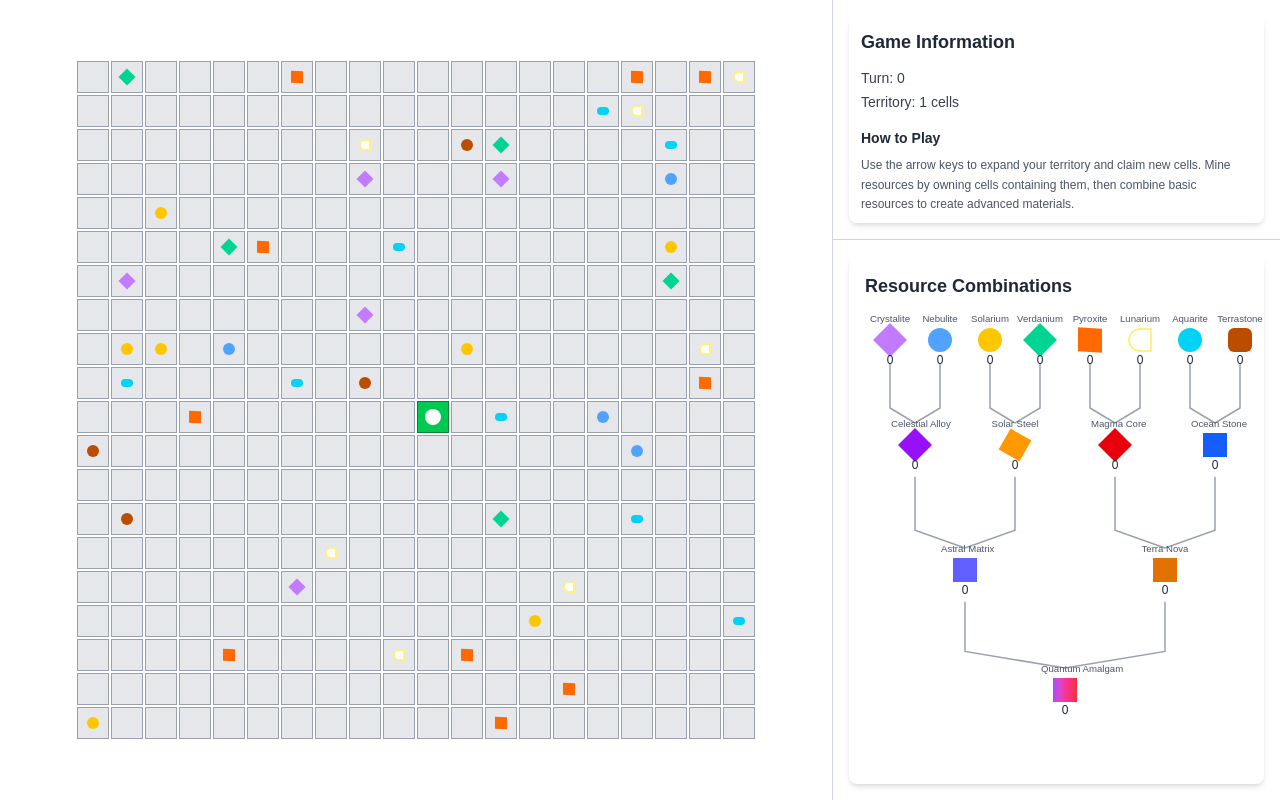
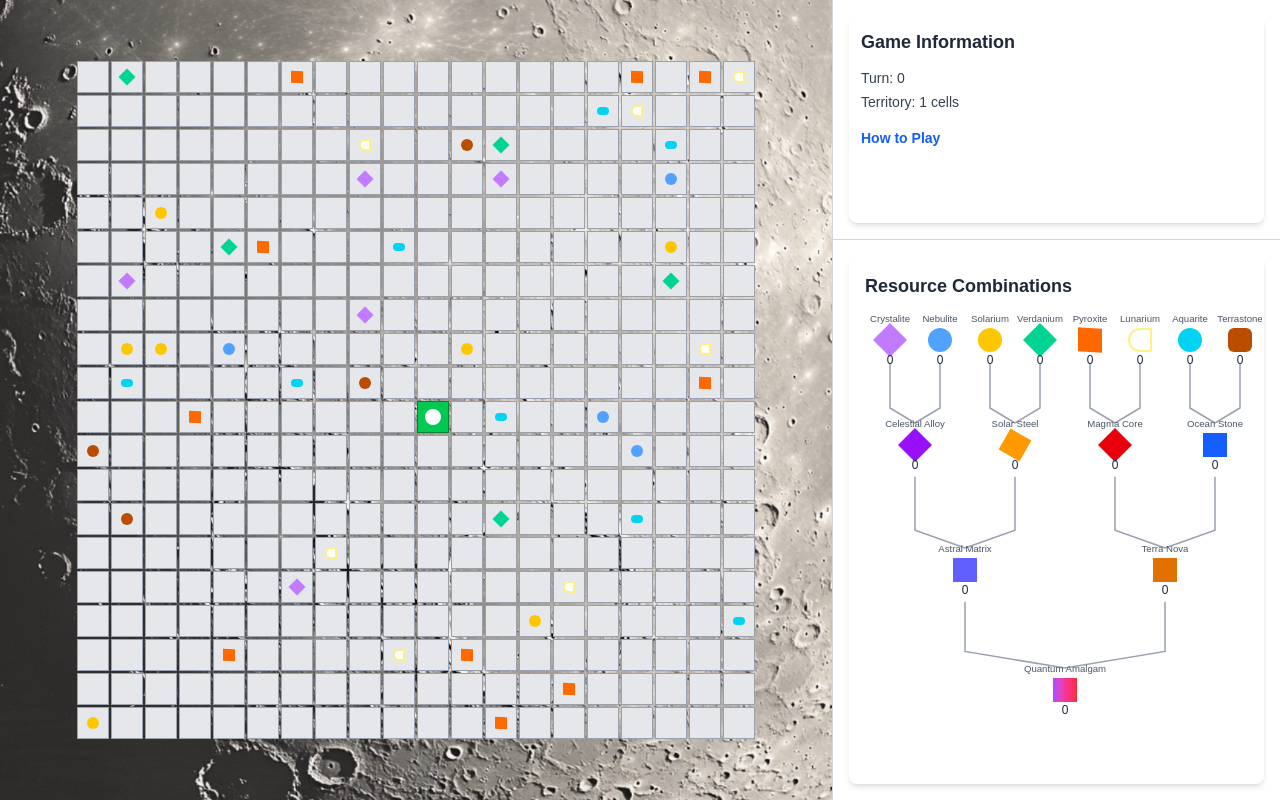
Before and after one commit to TreppLabs/quantum-amalgam, a Next.js app: page / in a window 1280 px wide. Built offline with nearby package versions, Linux system fonts and the light colour scheme.

Commit message:
several fixes

```diff
--- a/src/app/components/GameGrid.tsx
+++ b/src/app/components/GameGrid.tsx
@@ -265,6 +265,8 @@ const GameGrid: React.FC = () => {
   const [grid, setGrid] = useState<Cell[][]>(() => createInitialGrid(false));
   const [turnCount, setTurnCount] = useState(0);
   const [resources, setResources] = useState<Record<string, number>>({});
+  const [showInstructions, setShowInstructions] = useState(false);
+
 
   useEffect(() => {
     setGrid(createInitialGrid(true));
@@ -357,7 +359,9 @@ const GameGrid: React.FC = () => {
   return (
     <div className="flex h-screen w-full">
       {/* Game Grid - Left 65% */}
-      <div className="w-[65%] h-full flex items-center justify-center p-4">
+      <div className="w-[65%] h-full flex items-center justify-center p-4 bg-cover bg-center"
+           style={{ backgroundImage: 'url("/moonscape.jpg")' }}
+      >
         <div className="gap-0.5" style={{ display: 'grid', gridTemplateColumns: `repeat(${GRID_SIZE}, minmax(0, 1fr))` }}>
           {grid.map((row) =>
             row.map((cell) => (
@@ -402,14 +406,25 @@ const GameGrid: React.FC = () => {
                 <div className="text-sm text-gray-700">Territory: {territoryCount} cells</div>
               </div>
 
+
               {/* Instructions */}
-              <div className="space-y-2">
-                <div className="text-sm font-semibold text-gray-800">How to Play</div>
-                <div className="text-xs text-gray-600 leading-relaxed">
-                  Use the arrow keys to expand your territory and claim new cells. Mine resources by owning cells containing them, then combine basic resources to create advanced materials.
-                  <br/><br/>
-                  Ultimate Goal: Create the legendary Quantum Amalgam by discovering and combining rare resources across your empire!
+              <div className="relative">
+                <div
+                  className="text-sm font-semibold text-blue-600 cursor-pointer hover:underline"
+                  onClick={() => setShowInstructions(!showInstructions)}
+                >
+                  How to Play
                 </div>
+                {showInstructions && (
+                  <div
+                    className="absolute bg-white p-2 rounded shadow-lg text-xs text-gray-600 leading-relaxed mt-1 w-80"
+                  >
+                    Use the arrow keys to expand your territory and claim new cells. Mine resources by owning cells containing them,
+                    then combine basic resources to create advanced materials.
+                    <br/><br/>
+                    Ultimate Goal: Create the legendary Quantum Amalgam by discovering and combining rare resources across your empire!
+                  </div>
+                )}
               </div>
             </div>
           </div>
@@ -485,9 +500,8 @@ const GameGrid: React.FC = () => {
                     <div
                       className="text-[0.6rem] text-gray-600 text-center whitespace-nowrap absolute transform -translate-x-1/2"
                       style={{
-                        width: '48px',
                         left: '50%',
-                        top: `${-16}px` // Reduced from -20px
+                        top: '-16px'
                       }}
                     >
                       {resource.name}
```
Also changed, not shown: public/moonscape.jpg (added).
